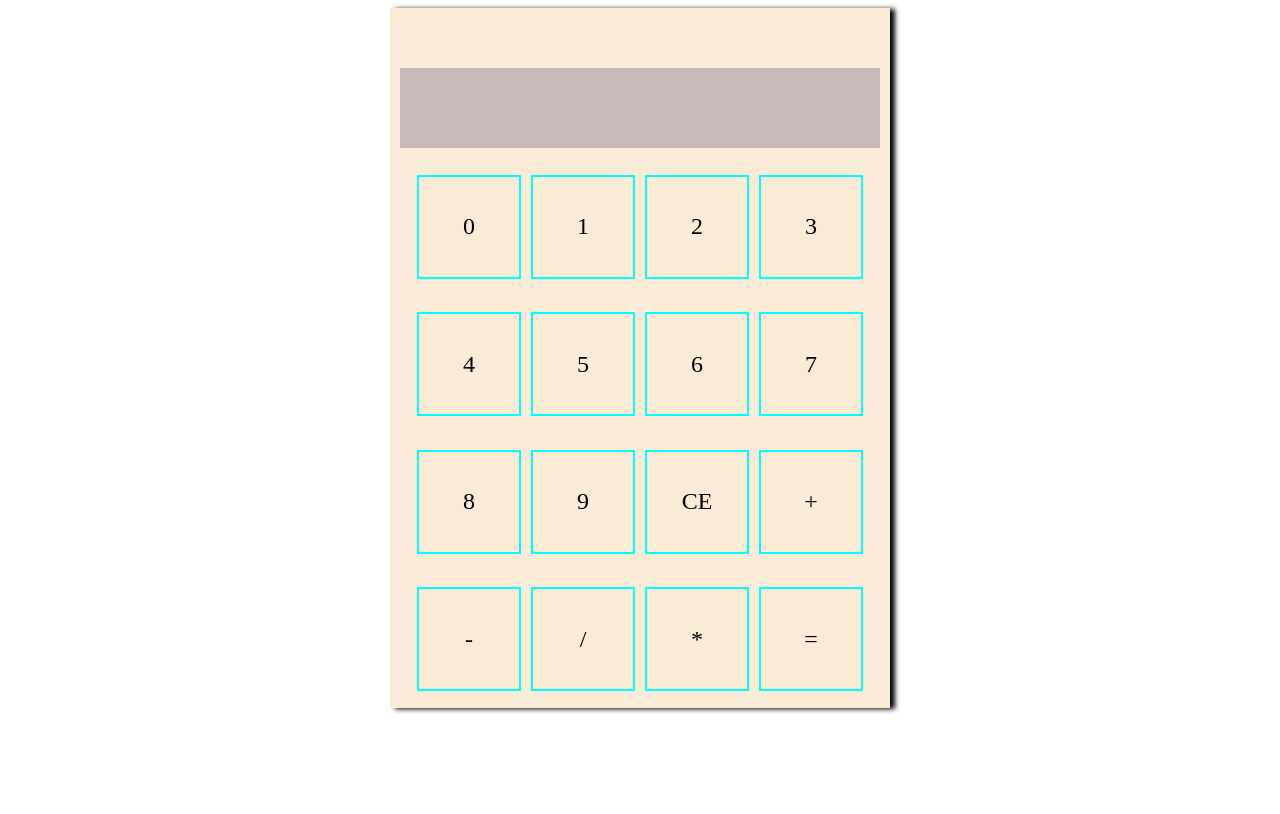
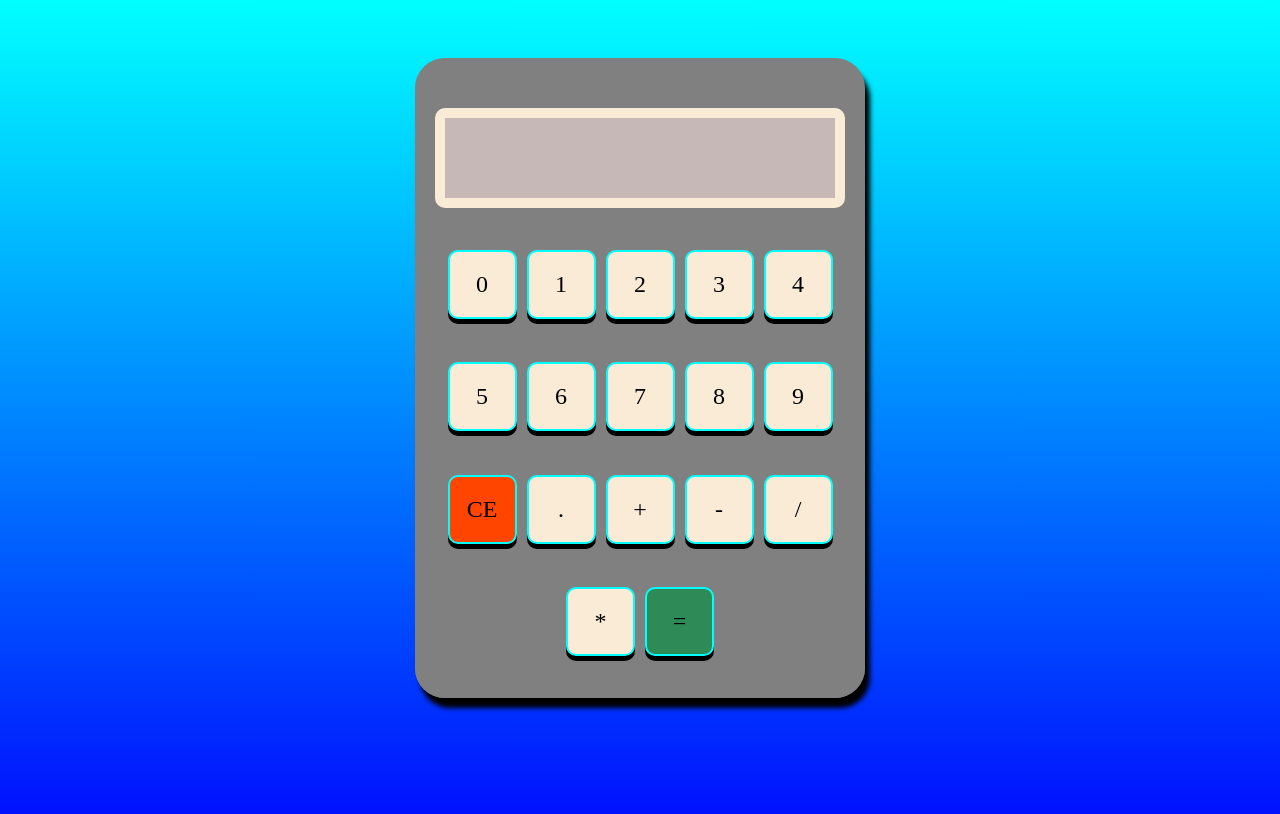
Before and after one commit to GERALD1983/calculatriceJs, a plain HTML site: page index.html in a window 1280 px wide. Drawn offline with Linux system fonts and the light colour scheme.

Commit message:
amelioration calculette css

```diff
--- a/index.html
+++ b/index.html
@@ -22,7 +22,8 @@
           <div class="button">7</div>
           <div class="button">8</div>
           <div class="button">9</div>
-          <div class="button">CE</div>
+          <div id="ce" class="button">CE</div>
+          <div class="button">.</div>
           <div class="button">+</div>
           <div class="button">-</div>
           <div class="button">/</div>
--- a/index.js
+++ b/index.js
@@ -35,3 +35,6 @@ boutons.forEach((bouton) => {
     console.log(resultat.textContent);
   });
 });
+window.addEventListener("error", () =>
+  alert("Ce calcul ne peut pas être calculer recommencer"),
+);
--- a/style.css
+++ b/style.css
@@ -9,39 +9,68 @@
   justify-content: center;
   align-items: center;
 }
+html,
+body {
+  min-height: 100vh;
+  overflow: hidden;
+}
+body {
+  background-image: linear-gradient(to bottom, aqua 0%, rgb(0, 17, 255) 100%);
+}
+section {
+  margin-top: 50px;
+}
 .button {
   margin: 5px;
   display: flex;
   border: 2px solid aqua;
+  border-radius: 10px;
   justify-content: center;
   align-items: center;
   background-color: antiquewhite;
   color: black;
-  width: 100px;
-  height: 100px;
+  width: 65px;
+  height: 65px;
   font-size: x-large;
   cursor: pointer;
+  box-shadow: 0px 5px black;
+}
+.button:active {
+  box-shadow: 0 2px;
+  transform: translateY(2px);
 }
 .button:hover {
   background-color: aqua;
 }
+#egale {
+  background-color: seagreen;
+}
+#ce {
+  background-color: orangered;
+}
 .calculatrice {
-  box-shadow: 5px 1px 5px black;
-  background-color: antiquewhite;
+  box-shadow: 5px 10px 5px black;
+  background-color: grey;
+  border-radius: 30px;
 }
 .resultat {
   padding: 20px;
   margin-top: 50px;
-  width: 440px;
+  margin-right: 20px;
+  margin-left: 20px;
+  width: 350px;
   height: 40px;
   border: 10px solid antiquewhite;
+  border-radius: 10px;
   background-color: rgb(199, 184, 184);
   color: black;
   font-size: x-large;
 }
 .calculette {
-  background-color: antiquewhite;
+  padding: 20px 0;
+  background-color: grey;
   flex-wrap: wrap;
-  width: 500px;
-  height: 550px;
+  width: 450px;
+  height: 450px;
+  border-radius: 30px;
 }
```
